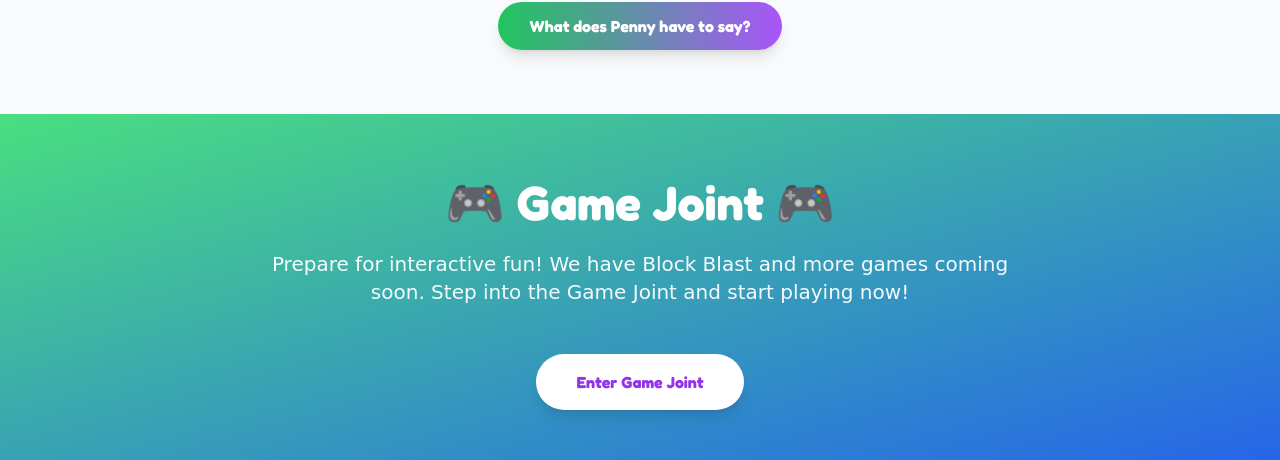
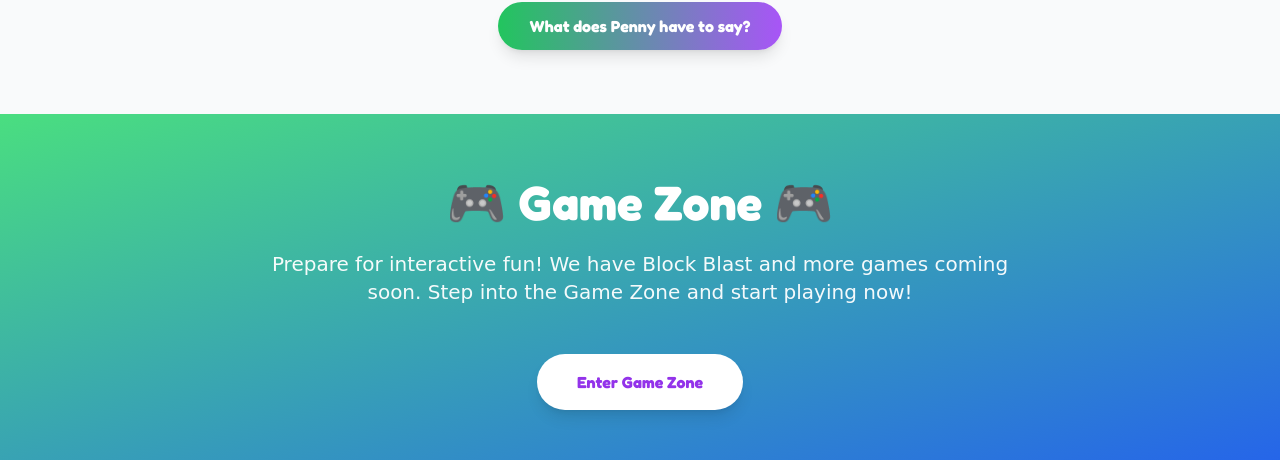
Before and after one commit to Asd112519/Puppy-Paradise, a React (Vite) app: page / in a window 1280 px wide. Shown: the part 2505-2965 px from the top of the page. Built offline with nearby package versions, Linux system fonts and the light colour scheme.

Commit message:
Rename Game Joint to Game Zone
cgen-445822679d3441c1a685e7fe0c07b3ec

```diff
--- a/client/pages/Index.tsx
+++ b/client/pages/Index.tsx
@@ -171,21 +171,21 @@ export default function Index() {
         </div>
       </section>
 
-      {/* Game Joint Section */}
+      {/* Game Zone Section */}
       <section id="games" className="py-16 bg-gradient-to-br from-green-400 to-blue-600 transition duration-300">
         <div className="container mx-auto px-4 text-center">
           <h2 className="text-5xl font-bold text-white mb-6" style={{ fontFamily: "'Fredoka', sans-serif" }}>
-            🎮 Game Joint 🎮
+            🎮 Game Zone 🎮
           </h2>
           <p className="text-xl text-white opacity-95 mb-12 max-w-3xl mx-auto">
-            Prepare for interactive fun! We have Block Blast and more games coming soon. Step into the Game Joint and start playing now!
+            Prepare for interactive fun! We have Block Blast and more games coming soon. Step into the Game Zone and start playing now!
           </p>
           <Link
             to="/games"
             className="bg-white text-purple-600 font-bold py-4 px-10 rounded-full shadow-lg hover:bg-purple-100 transition-transform transform hover:scale-110 inline-block"
             style={{ fontFamily: "'Fredoka', sans-serif" }}
           >
-            Enter Game Joint
+            Enter Game Zone
           </Link>
         </div>
       </section>
```
